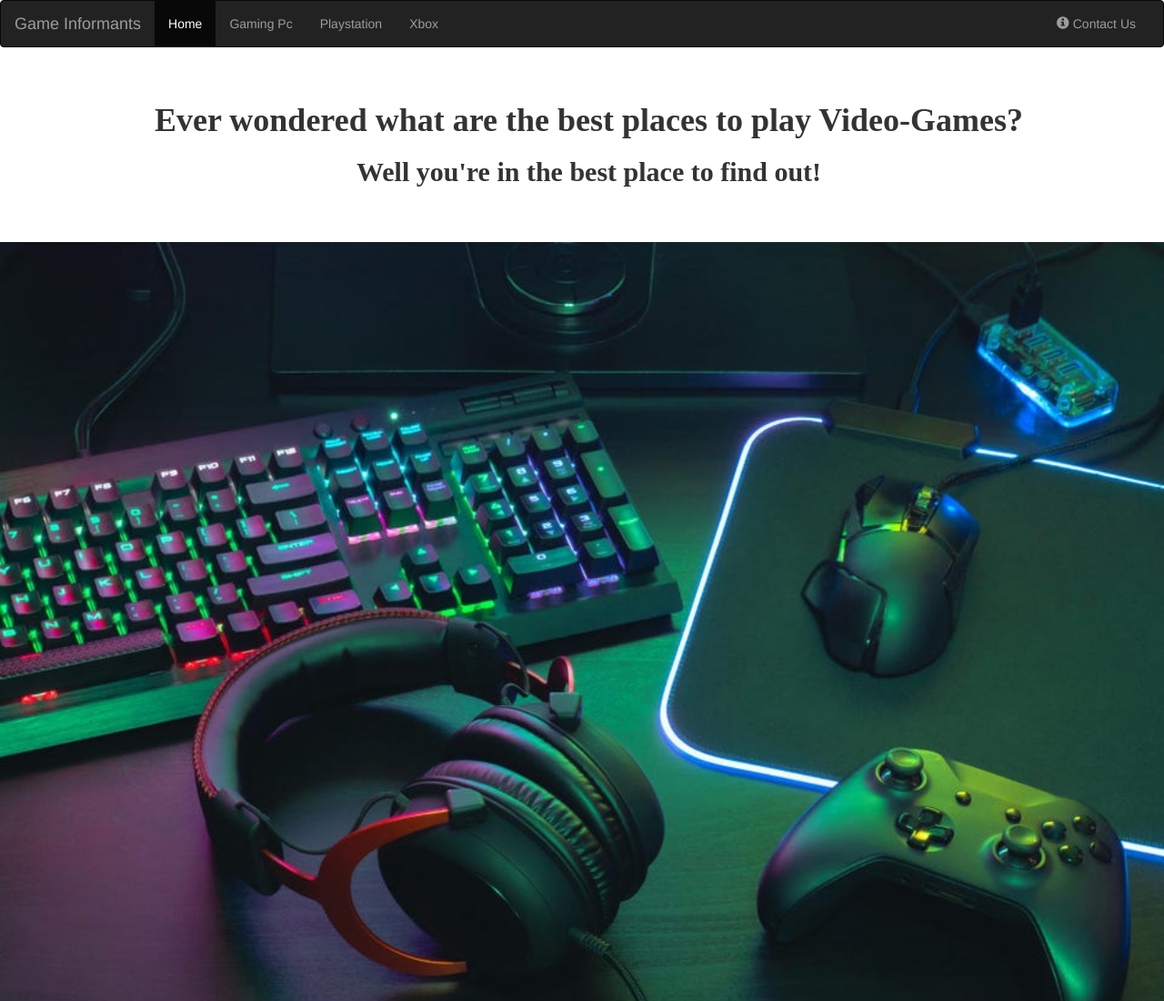
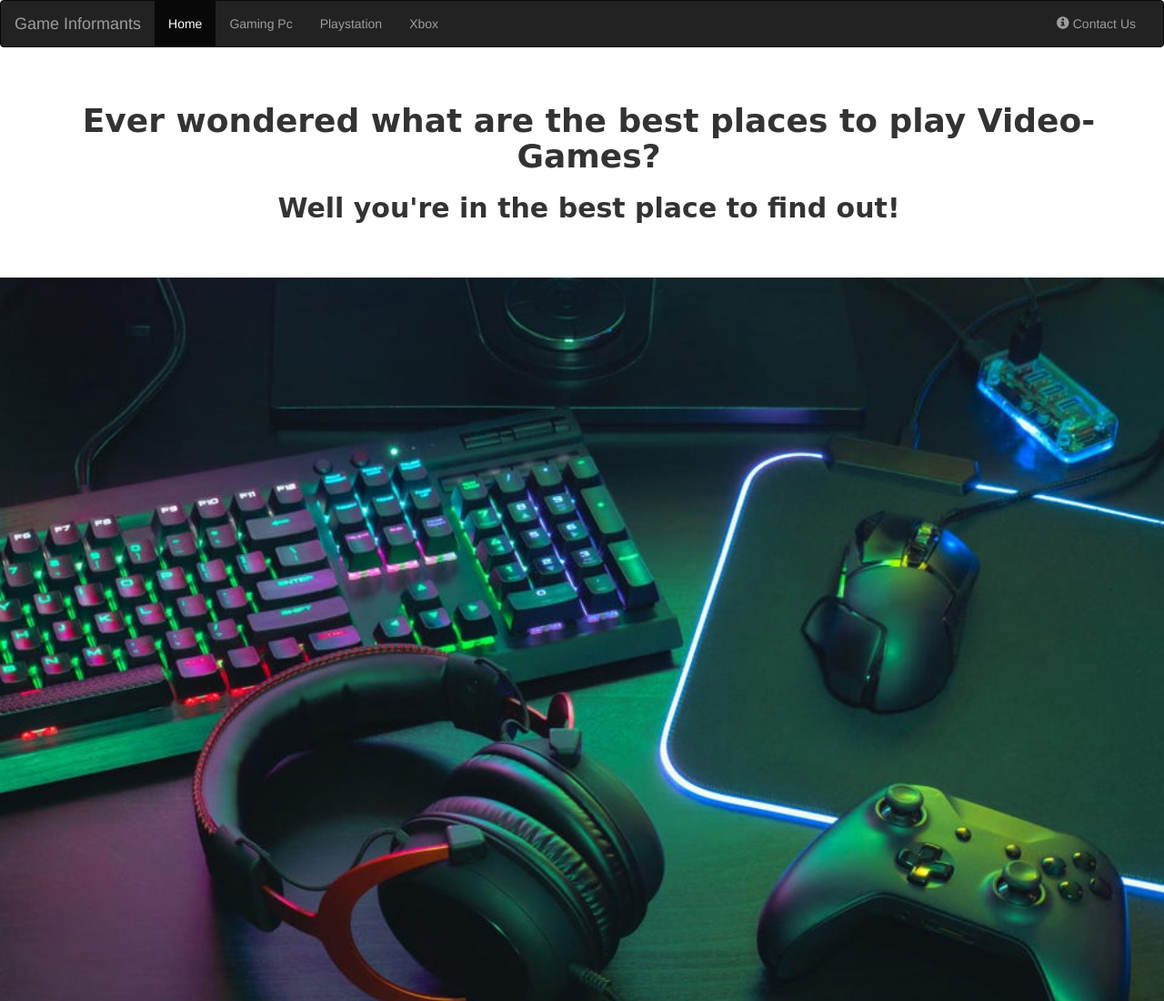
Before and after one commit to HakifKadriu/HakifKadriu.github.io, a plain HTML site: page index.html in a window 1280 px wide. Shown: the top 1100 px of the page at 91% size. Drawn offline with nearby package versions, Linux system fonts and the light colour scheme.

Commit message:
new Font

```diff
--- a/index.css
+++ b/index.css
@@ -9,7 +9,7 @@
     text-align: center;
     font-weight: 550;
     margin-left: 15px;
-    font-family: 'Times New Roman', Times, serif;
+    font-family: cursive;
 
 }
 #wiki{
```
